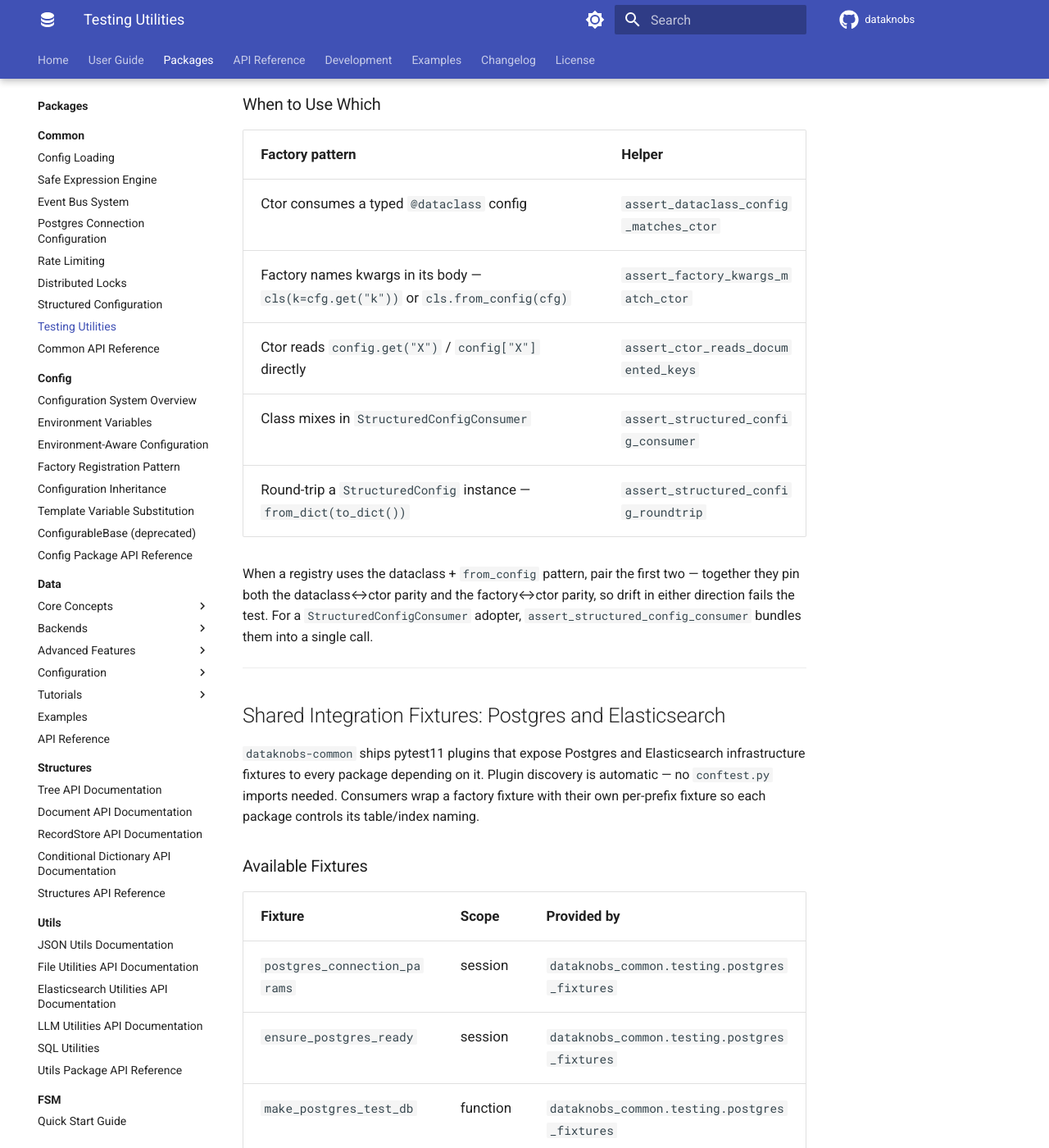
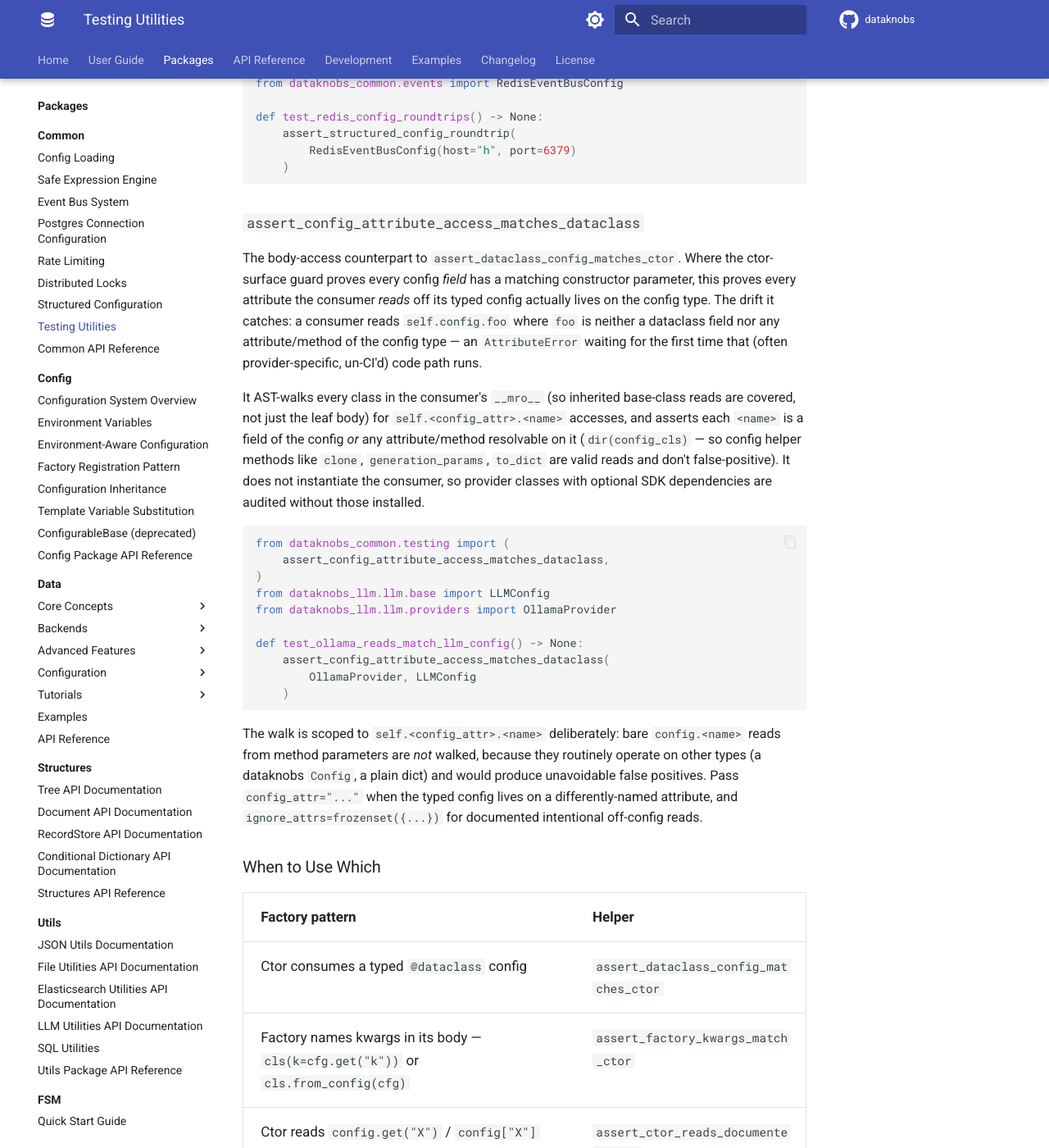
Before and after one commit to KBS-Labs/dataknobs, an MkDocs documentation site: the page built from docs/packages/common/testing.md, in a window 1280 px wide and 1400 px high, scrolled down 9968 px. Shown: the whole window at 82% size. Built offline with MkDocs 1.6.1 and Material for MkDocs 9.7.7, drawn with Linux system fonts in a browser that asks for light colours; comment, search, counter and statistics services are not loaded; some of the changed text lies outside the part shown.

Commit message:
Address triage findings for config attribute-access parity guard
- Report absolute file line numbers in the gap diagnostic
  (inspect.getsourcelines + offset) instead of class-relative ones.
- Deduplicate gaps by (class, attribute) so repeated reads of the same
  drifted attribute collapse into one entry listing all its lines,
  rather than one entry per occurrence.
- Add tests pinning config_attr scope isolation in both directions.
- Document assert_config_attribute_access_matches_dataclass in the
  common package TESTING guide (section + usage table row).

Co-Authored-By: Claude Opus 4.7 (1M context) <noreply@anthropic.com>

````diff
--- a/packages/common/docs/TESTING.md
+++ b/packages/common/docs/TESTING.md
@@ -336,12 +336,19 @@ parity test to catch the original failure mode that motivated the
 helpers: a factory that enumerates a fixed allowlist of kwargs and
 silently drops the next ctor knob added to the target class.
 
-The four AST-based helpers (all below except
+The five AST-based helpers (all below except
 `assert_structured_config_roundtrip`) are import-only — they read source
-via `inspect` and parse it with `ast`, so backends with optional runtime
-dependencies (asyncpg, aioboto3, ...) can be parity-tested without those
-dependencies installed. `assert_structured_config_roundtrip` is a
-runtime property assertion that takes a config instance.
+via `inspect` and parse it with `ast`, so backends and consumers with
+optional runtime dependencies (asyncpg, aioboto3, provider SDKs, ...) can
+be parity-tested without those dependencies installed.
+`assert_structured_config_roundtrip` is a runtime property assertion that
+takes a config instance.
+
+The first four guards (and the `assert_structured_config_consumer` bundle)
+pin the **ctor-surface** direction — every config field has a matching
+constructor parameter. `assert_config_attribute_access_matches_dataclass`
+pins the orthogonal **body-access** direction — every attribute the
+consumer *reads* off its typed config actually exists on the config type.
 
 ### `assert_dataclass_config_matches_ctor`
 
@@ -474,6 +481,47 @@ def test_redis_config_roundtrips() -> None:
     )
 ```
 
+### `assert_config_attribute_access_matches_dataclass`
+
+The body-access counterpart to `assert_dataclass_config_matches_ctor`.
+Where the ctor-surface guard proves every config *field* has a matching
+constructor parameter, this proves every attribute the consumer *reads*
+off its typed config actually lives on the config type. The drift it
+catches: a consumer reads `self.config.foo` where `foo` is neither a
+dataclass field nor any attribute/method of the config type — an
+`AttributeError` waiting for the first time that (often provider-specific,
+un-CI'd) code path runs.
+
+It AST-walks every class in the consumer's `__mro__` (so inherited
+base-class reads are covered, not just the leaf body) for
+`self.<config_attr>.<name>` accesses, and asserts each `<name>` is a field
+of the config *or* any attribute/method resolvable on it (`dir(config_cls)`
+— so config helper methods like `clone`, `generation_params`, `to_dict`
+are valid reads and don't false-positive). It does not instantiate the
+consumer, so provider classes with optional SDK dependencies are audited
+without those installed.
+
+```python
+from dataknobs_common.testing import (
+    assert_config_attribute_access_matches_dataclass,
+)
+from dataknobs_llm.llm.base import LLMConfig
+from dataknobs_llm.llm.providers import OllamaProvider
+
+def test_ollama_reads_match_llm_config() -> None:
+    assert_config_attribute_access_matches_dataclass(
+        OllamaProvider, LLMConfig
+    )
+```
+
+The walk is scoped to `self.<config_attr>.<name>` deliberately: bare
+`config.<name>` reads from method parameters are *not* walked, because
+they routinely operate on other types (a dataknobs `Config`, a plain dict)
+and would produce unavoidable false positives. Pass `config_attr="..."`
+when the typed config lives on a differently-named attribute, and
+`ignore_attrs=frozenset({...})` for documented intentional off-config
+reads.
+
 ### When to Use Which
 
 | Factory pattern | Helper |
@@ -482,6 +530,7 @@ def test_redis_config_roundtrips() -> None:
 | Factory names kwargs in its body — `cls(k=cfg.get("k"))` or `cls.from_config(cfg)` | `assert_factory_kwargs_match_ctor` |
 | Ctor reads `config.get("X")` / `config["X"]` directly | `assert_ctor_reads_documented_keys` |
 | Class mixes in `StructuredConfigConsumer` | `assert_structured_config_consumer` |
+| Consumer reads `self.config.<attr>` in its body | `assert_config_attribute_access_matches_dataclass` |
 | Round-trip a `StructuredConfig` instance — `from_dict(to_dict())` | `assert_structured_config_roundtrip` |
 
 When a registry uses the dataclass + `from_config` pattern, pair the
````
Also changed, not shown: 6 other files.
